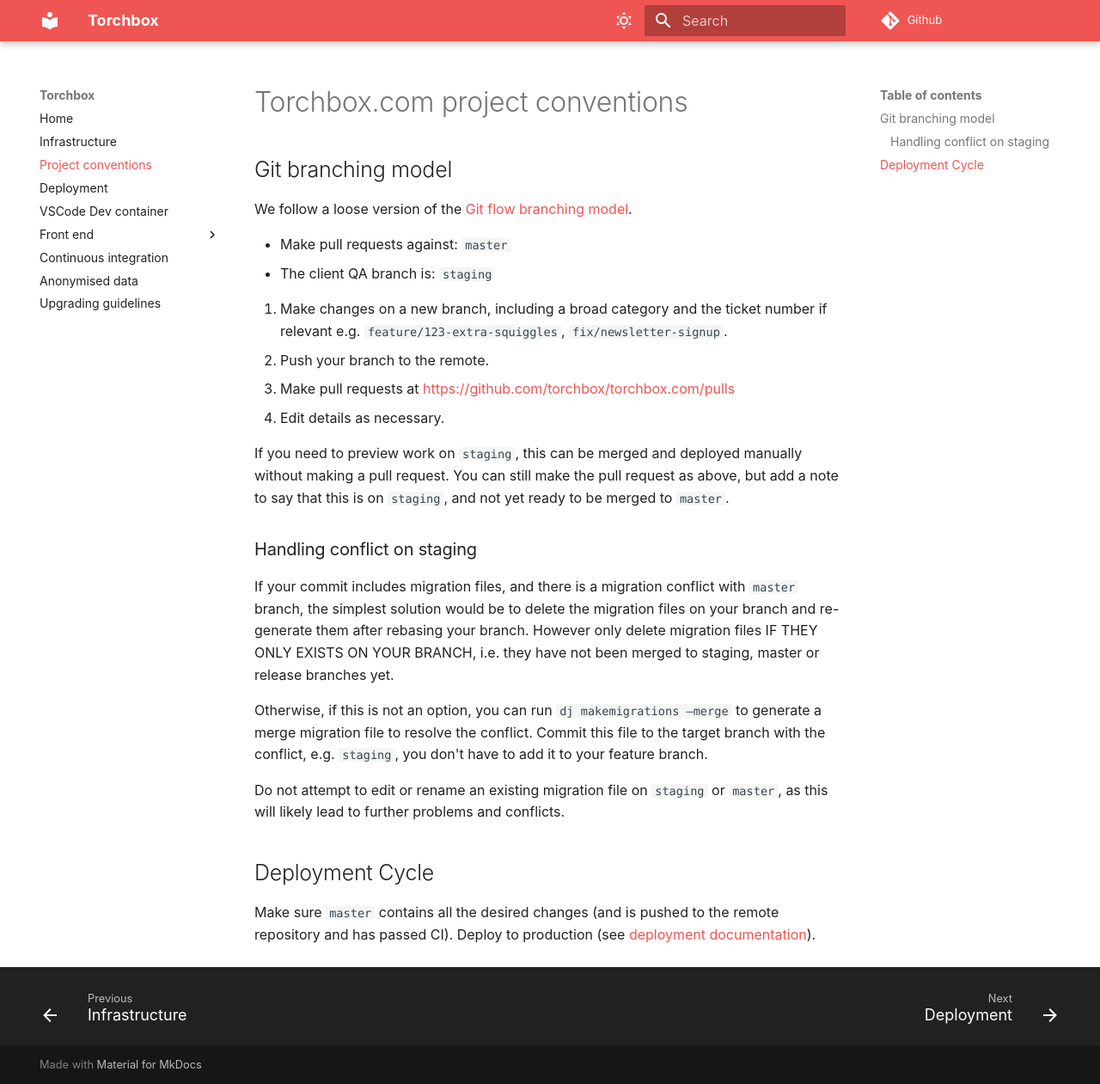
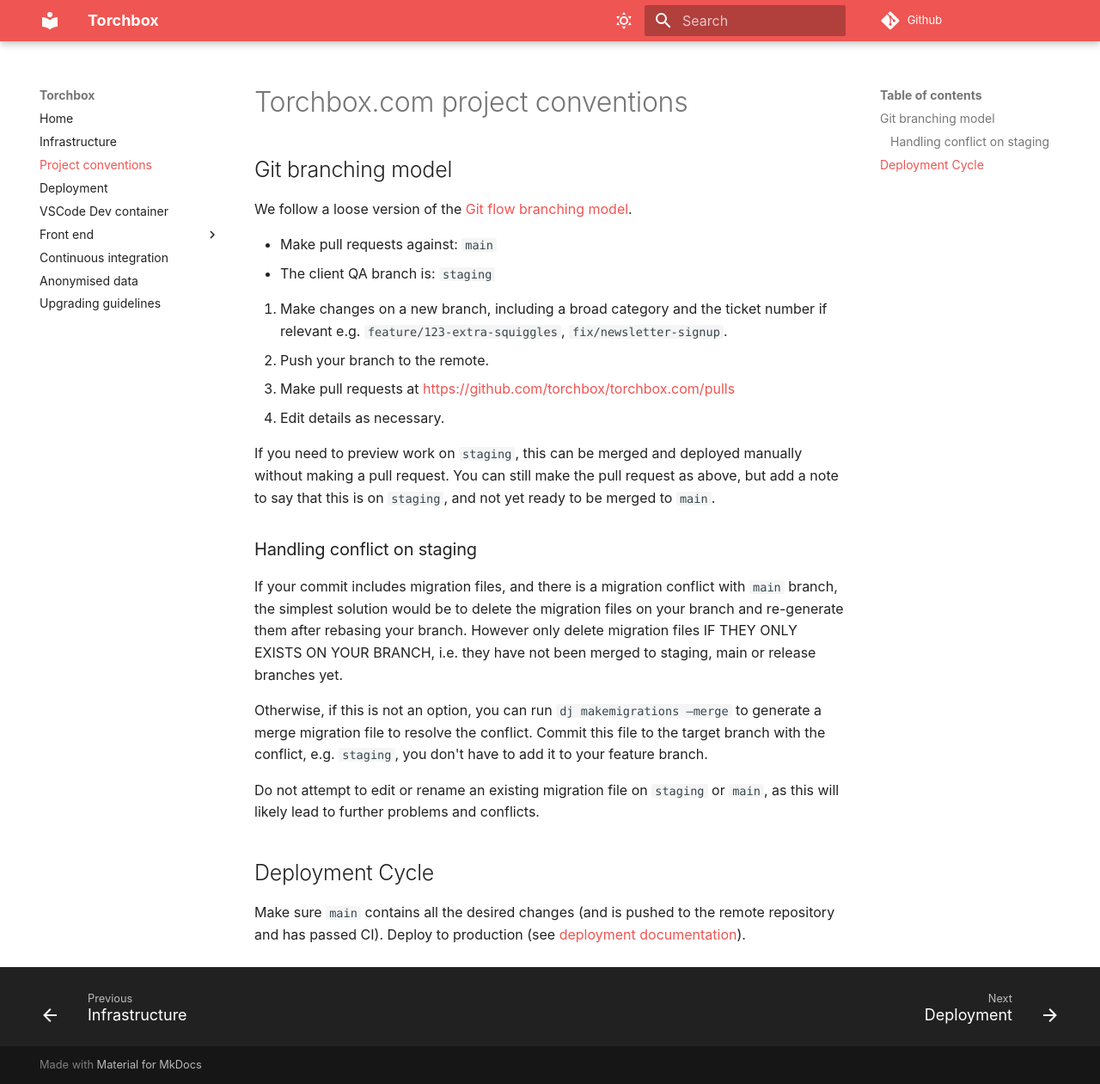
Before and after one commit to torchbox/torchbox.com, an MkDocs documentation site: the page built from docs/project-conventions.md, in a window 1280 px wide and 1261 px high. Shown: the whole window at 86% size. Built offline with MkDocs 1.6.1 and Material for MkDocs 9.7.7, drawn with Linux system fonts in a browser that asks for light colours; comment, search, counter and statistics services are not loaded.

Commit message:
Update references to 'master' and run prettier

```diff
--- a/docs/project-conventions.md
+++ b/docs/project-conventions.md
@@ -4,7 +4,7 @@
 
 We follow a loose version of the [Git flow branching model](https://nvie.com/posts/a-successful-git-branching-model/).
 
-- Make pull requests against: `master`
+- Make pull requests against: `main`
 - The client QA branch is: `staging`
 
 1. Make changes on a new branch, including a broad category and the ticket number if relevant e.g. `feature/123-extra-squiggles`, `fix/newsletter-signup`.
@@ -12,16 +12,16 @@ We follow a loose version of the [Git flow branching model](https://nvie.com/pos
 3. Make pull requests at https://github.com/torchbox/torchbox.com/pulls
 4. Edit details as necessary.
 
-If you need to preview work on `staging`, this can be merged and deployed manually without making a pull request. You can still make the pull request as above, but add a note to say that this is on `staging`, and not yet ready to be merged to `master`.
+If you need to preview work on `staging`, this can be merged and deployed manually without making a pull request. You can still make the pull request as above, but add a note to say that this is on `staging`, and not yet ready to be merged to `main`.
 
 ### Handling conflict on staging
 
-If your commit includes migration files, and there is a migration conflict with `master` branch, the simplest solution would be to delete the migration files on your branch and re-generate them after rebasing your branch. However only delete migration files IF THEY ONLY EXISTS ON YOUR BRANCH, i.e. they have not been merged to staging, master or release branches yet.
+If your commit includes migration files, and there is a migration conflict with `main` branch, the simplest solution would be to delete the migration files on your branch and re-generate them after rebasing your branch. However only delete migration files IF THEY ONLY EXISTS ON YOUR BRANCH, i.e. they have not been merged to staging, main or release branches yet.
 
 Otherwise, if this is not an option, you can run `dj makemigrations –merge` to generate a merge migration file to resolve the conflict. Commit this file to the target branch with the conflict, e.g. `staging`, you don't have to add it to your feature branch.
 
-Do not attempt to edit or rename an existing migration file on `staging` or `master`, as this will likely lead to further problems and conflicts.
+Do not attempt to edit or rename an existing migration file on `staging` or `main`, as this will likely lead to further problems and conflicts.
 
 ## Deployment Cycle
 
-Make sure `master` contains all the desired changes (and is pushed to the remote repository and has passed CI). Deploy to production (see [deployment documentation](deployment.md)).
+Make sure `main` contains all the desired changes (and is pushed to the remote repository and has passed CI). Deploy to production (see [deployment documentation](deployment.md)).
```
Also changed, not shown: README.md (+1 -1 lines), docs/continuous-integration.md (+1 -1 lines), docs/deployment.md (+4 -4 lines), docs/infrastructure.md (+5 -5 lines).
